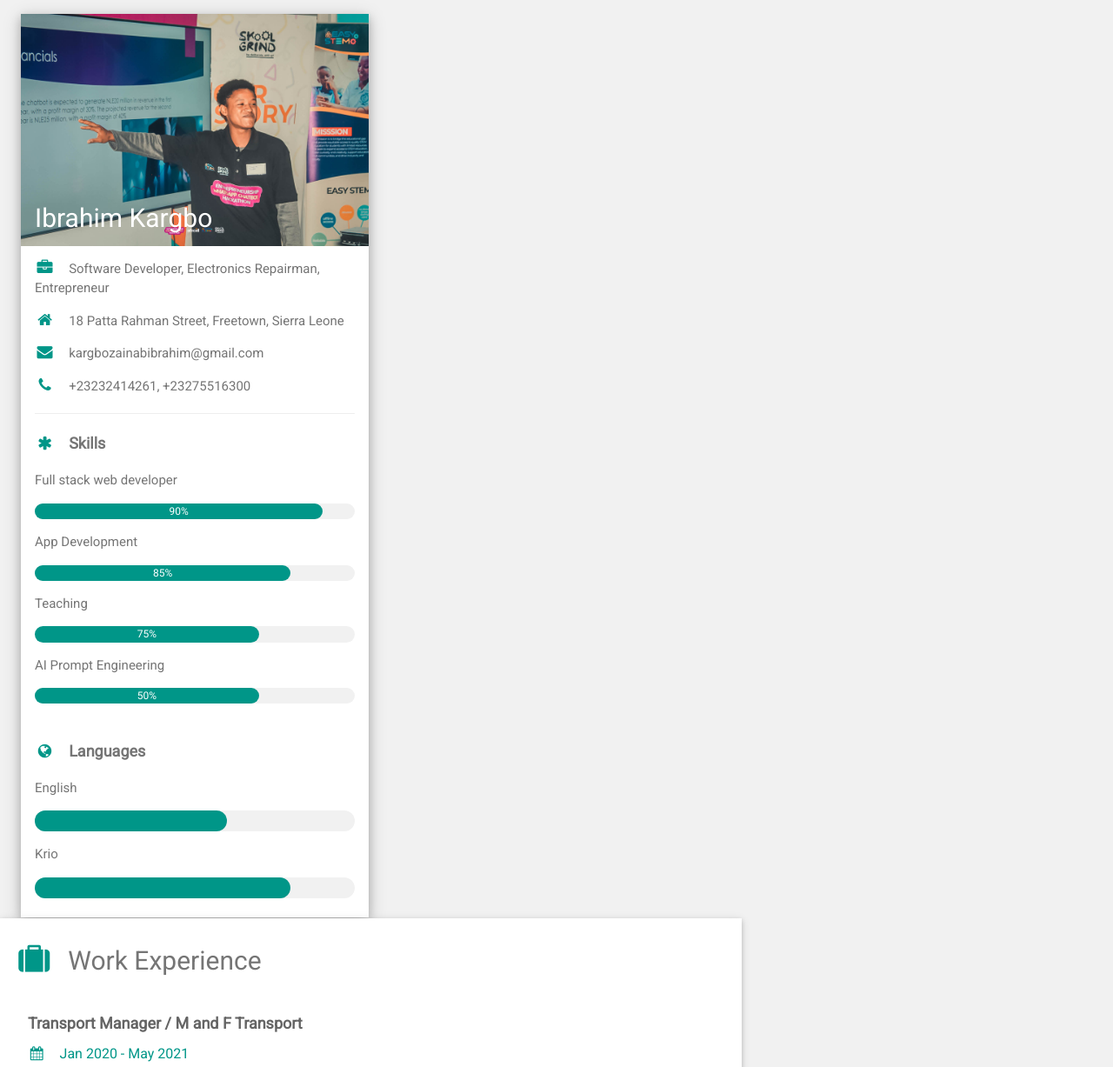
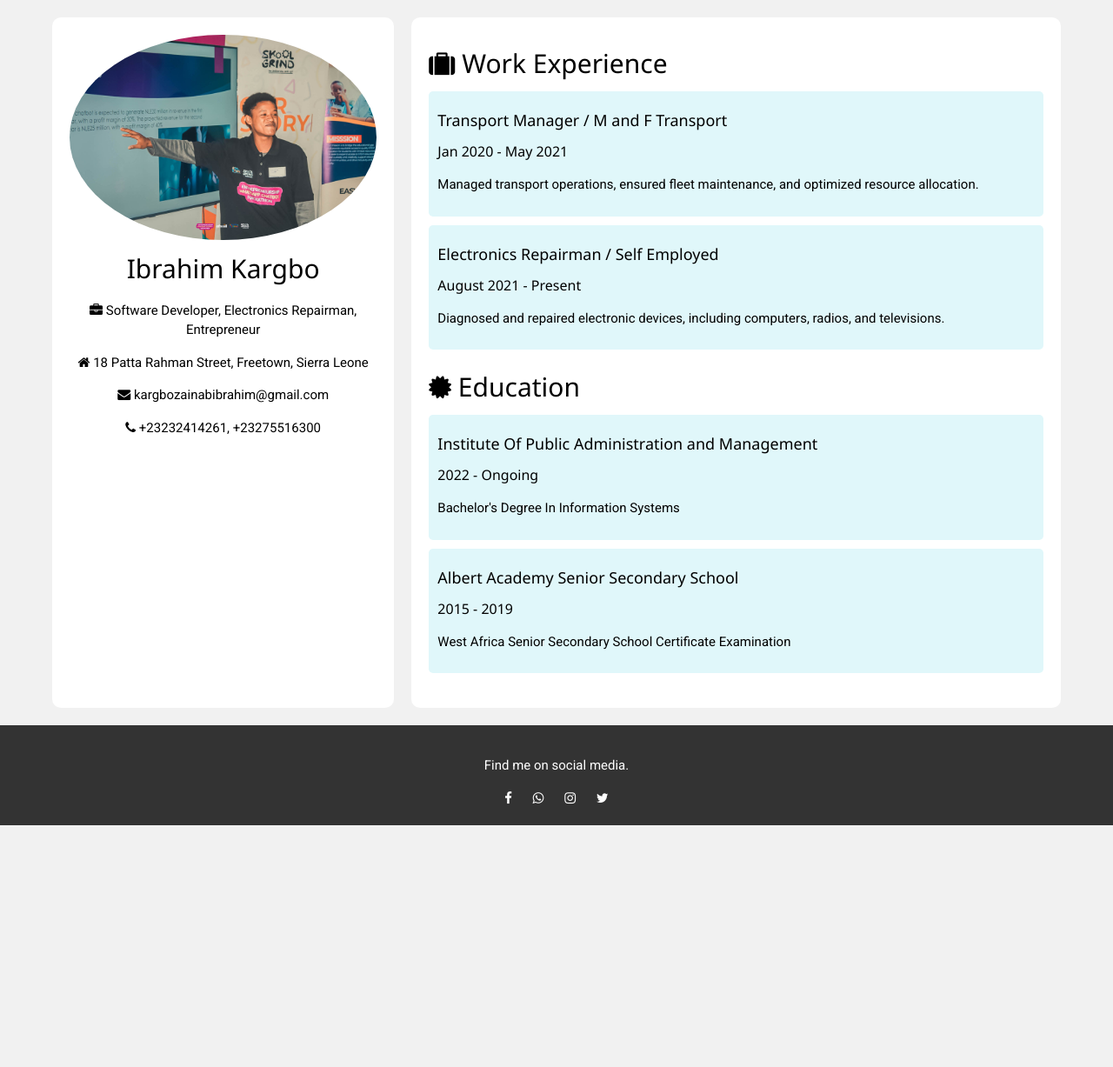
Before and after one commit to Emrysisata/chicken-cv, a plain HTML site: page index.html in a window 1280 px wide. Shown: the top 1227 px of the page at 87% size. After the commit the page ends 949 px from the top, so only its background shows below. Drawn offline with nearby package versions, Linux system fonts and the light colour scheme.

Commit message:
Update index.html

```diff
--- a/index.html
+++ b/index.html
@@ -1,140 +1,145 @@
 <!DOCTYPE html>
-<html>
+<html lang="en">
 <head>
-    <title>IBRAHIM KARGB0</title>
     <meta charset="UTF-8">
     <meta name="viewport" content="width=device-width, initial-scale=1">
+    <title>Ibrahim Kargbo</title>
     <link rel="stylesheet" href="https://www.w3schools.com/w3css/4/w3.css">
-    <link rel='stylesheet' href='https://fonts.googleapis.com/css?family=Roboto'>
+    <link rel="stylesheet" href="https://fonts.googleapis.com/css?family=Roboto">
     <link rel="stylesheet" href="https://cdnjs.cloudflare.com/ajax/libs/font-awesome/4.7.0/css/font-awesome.min.css">
+
     <style>
-    html,body,h1,h2,h3,h4,h5,h6 {font-family: "Roboto", sans-serif}
+        body {
+            font-family: "Roboto", sans-serif;
+            margin: 0;
+            padding: 0;
+            background-color: #f4f4f4;
+        }
+
+        .container {
+            display: flex;
+            flex-wrap: wrap;
+            gap: 20px;
+            max-width: 1200px;
+            margin: auto;
+            padding: 20px;
+        }
+
+        .profile-card {
+            flex: 1;
+            min-width: 300px;
+            background: white;
+            padding: 20px;
+            border-radius: 10px;
+            text-align: center;
+        }
+
+        .profile-header img {
+            max-width: 100%;
+            height: auto;
+            border-radius: 50%;
+        }
+
+        .content {
+            flex: 2;
+            min-width: 300px;
+            background: white;
+            padding: 20px;
+            border-radius: 10px;
+        }
+
+        .section {
+            margin-bottom: 20px;
+        }
+
+        .job, .education {
+            background: #e0f7fa;
+            padding: 10px;
+            margin-bottom: 10px;
+            border-radius: 5px;
+        }
+
+        footer {
+            text-align: center;
+            padding: 20px;
+            background: #333;
+            color: white;
+        }
+
+        footer a {
+            margin: 0 10px;
+            color: white;
+            text-decoration: none;
+        }
+
+        @media screen and (max-width: 768px) {
+            .container {
+                flex-direction: column;
+                align-items: center;
+            }
+
+            .profile-card, .content {
+                width: 100%;
+            }
+        }
     </style>
 </head>
 <body class="w3-light-grey">
 
-<!-- Page Container -->
-<div class="w3-content w3-margin-top" style="max-width:1400px;">
-
-  <!-- The Grid -->
-  <div class="w3-row-padding w3-container">
-
+<div class="container">
     <!-- Left Column -->
-    <div class="w3-third">
-
-      <div class="w3-white w3-text-grey w3-card-4">
-        <div class="w3-display-container w3-text-white">
-          <img src="profile_pic.jpg" style="width:100%" alt="Avatar">
-          <div class="w3-display-bottomleft w3-container w3-text-white">
+    <div class="profile-card">
+        <div class="profile-header">
+            <img src="profile_pic.jpg" alt="Avatar">
             <h2>Ibrahim Kargbo</h2>
         </div>
+        <div class="profile-details">
+            <p><i class="fa fa-briefcase"></i> Software Developer, Electronics Repairman, Entrepreneur</p>
+            <p><i class="fa fa-home"></i> 18 Patta Rahman Street, Freetown, Sierra Leone</p>
+            <p><i class="fa fa-envelope"></i> kargbozainabibrahim@gmail.com</p>
+            <p><i class="fa fa-phone"></i> +23232414261, +23275516300</p>
         </div>
-        <div class="w3-container">
-          <p><i class="fa fa-briefcase fa-fw w3-margin-right w3-large w3-text-teal"></i>Software Developer, Electronics Repairman, Entrepreneur</p>
-          <p><i class="fa fa-home fa-fw w3-margin-right w3-large w3-text-teal"></i>18 Patta Rahman Street, Freetown, Sierra Leone</p>
-          <p><i class="fa fa-envelope fa-fw w3-margin-right w3-large w3-text-teal"></i>kargbozainabibrahim@gmail.com</p>
-          <p><i class="fa fa-phone fa-fw w3-margin-right w3-large w3-text-teal"></i>+23232414261, +23275516300</p>
-          <hr>
-
-          <p class="w3-large"><b><i class="fa fa-asterisk fa-fw w3-margin-right w3-text-teal"></i>Skills</b></p>
-          <p>Full stack web developer</p>
-          <div class="w3-light-grey w3-round-xlarge w3-small">
-            <div class="w3-container w3-center w3-round-xlarge w3-teal" style="width:90%">90%</div>
-          </div>
-          <p>App Development</p>
-          <div class="w3-light-grey w3-round-xlarge w3-small">
-            <div class="w3-container w3-center w3-round-xlarge w3-teal" style="width:80%">
-              <div class="w3-center w3-text-white">85%</div>
-            </div>
-          </div>
-          <p>Teaching</p>
-          <div class="w3-light-grey w3-round-xlarge w3-small">
-            <div class="w3-container w3-center w3-round-xlarge w3-teal" style="width:70%">75%</div>
-          </div>
-          <p>AI Prompt Engineering</p>
-          <div class="w3-light-grey w3-round-xlarge w3-small">
-            <div class="w3-container w3-center w3-round-xlarge w3-teal" style="width:70%">50%</div>
-          </div>
-          <br>
-
-          <p class="w3-large w3-text-theme"><b><i class="fa fa-globe fa-fw w3-margin-right w3-text-teal"></i>Languages</b></p>
-          <p>English</p>
-          <div class="w3-light-grey w3-round-xlarge">
-            <div class="w3-round-xlarge w3-teal" style="height:24px;width:60%"></div>
-          </div>
-          <p>Krio</p>
-          <div class="w3-light-grey w3-round-xlarge">
-            <div class="w3-round-xlarge w3-teal" style="height:24px;width:80%"></div>
-          </div>
-          </div>
-          <br>
-        </div>
-      </div><br>
-
-    <!-- End Left Column -->
     </div>
 
     <!-- Right Column -->
-    <div class="w3-twothird">
-
-      <div class="w3-container w3-card w3-white w3-margin-bottom">
-        <h2 class="w3-text-grey w3-padding-16"><i class="fa fa-suitcase fa-fw w3-margin-right w3-xxlarge w3-text-teal"></i>Work Experience</h2>
-        <div class="w3-container w3-mobile">
-          <h5 class="w3-opacity"><b>Transport Manager / M and F Transport</b></h5>
-          <h6 class="w3-text-teal"><i class="fa fa-calendar fa-fw w3-margin-right"></i>Jan 2020 - May 2021</h6>
-          <p>Directed and managed transportation activities, including dispatching, routing, and tracking. Ensured compliance with safety regulations and optimized resource utilization. Oversaw truck repairs to maintain fleet efficiency. Promoted operational excellence and facilitated effective communication within the team.</p>
-          <hr>
+    <div class="content">
+        <div class="section">
+            <h2><i class="fa fa-suitcase"></i> Work Experience</h2>
+            <div class="job">
+                <h5>Transport Manager / M and F Transport</h5>
+                <h6>Jan 2020 - May 2021</h6>
+                <p>Managed transport operations, ensured fleet maintenance, and optimized resource allocation.</p>
             </div>
-        <div class="w3-container">
-          <h5 class="w3-opacity"><b>Electronics Repairman / Self Employed</b></h5>
-          <h6 class="w3-text-teal"><i class="fa fa-calendar fa-fw w3-margin-right"></i>August 2021 - <i><h6 class="w3-margin-right">Current</h6></i> </h6>
-          <p>Independently diagnosed and repaired electronic equipment, including computers, radios, televisions, and communication systems. Read technical manuals, performed routine servicing, and oversaw troubleshooting and repairs</p>
-          <hr>
-        </div>
-
-      </div>
-
-      <div class="w3-container w3-card w3-white">
-        <h2 class="w3-text-grey w3-padding-16"><i class="fa fa-certificate fa-fw w3-margin-right w3-xxlarge w3-text-teal"></i>Education</h2>
-        <div class="w3-container">
-          <h5 class="w3-opacity"><b>Institute Of Public Administration and Management</b></h5>
-          <h6 class="w3-text-teal"><i class="fa fa-calendar fa-fw w3-margin-right"></i>2022 - Ongoing</h6>
-          <p>Bachelor's Degree In Information Systems</p>
-          <hr>
-        </div>
-        <div class="w3-container">
-          <h5 class="w3-opacity"><b>Albert Academy Senior Secondary School</b></h5>
-          <h6 class="w3-text-teal"><i class="fa fa-calendar fa-fw w3-margin-right"></i>2015 - 2019</h6>
-          <p>West Africa Senior Secondary School Certificate Examination</p>
-          <hr>
-        </div>
-        <div class="w3-container">
-          <h5 class="w3-opacity"><b>Albert Academy Secondary School</b></h5>
-          <h6 class="w3-text-teal"><i class="fa fa-calendar fa-fw w3-margin-right"></i>2012 - 2015</h6>
-          <p>Basic Education Certificate Examination</p><br>
+            <div class="job">
+                <h5>Electronics Repairman / Self Employed</h5>
+                <h6>August 2021 - Present</h6>
+                <p>Diagnosed and repaired electronic devices, including computers, radios, and televisions.</p>
             </div>
         </div>
 
-    <!-- End Right Column -->
+        <div class="section">
+            <h2><i class="fa fa-certificate"></i> Education</h2>
+            <div class="education">
+                <h5>Institute Of Public Administration and Management</h5>
+                <h6>2022 - Ongoing</h6>
+                <p>Bachelor's Degree In Information Systems</p>
+            </div>
+            <div class="education">
+                <h5>Albert Academy Senior Secondary School</h5>
+                <h6>2015 - 2019</h6>
+                <p>West Africa Senior Secondary School Certificate Examination</p>
+            </div>
+        </div>
+    </div>
 </div>
 
-  <!-- End Grid -->
-  </div>
-
-  <!-- End Page Container -->
-
-
-<!-- Footer. This section contains an ad for W3Schools Spaces. You can leave it to support us. -->
-<footer class="w3-container w3-center">
+<footer>
     <p>Find me on social media.</p>
-  <a href="https://www.facebook.com/emrys.dgen"><i class="fa fa-facebook-official w3-hover-opacity"></i></a>
-  <a href="https://wa.link/3072aw"><i class="fa fa-whatsapp w3-hover-opacity"></i></a>
-  <a href="https://www.instagram.com/kargbo3912"><i class="fa fa-instagram w3-hover-opacity"></i></a>
-  <a href="https://twitter.com/Ibrahimksalone1"<i class="fa fa-twitter w3-hover-opacity"></i></a>
-  <!--<i class="fa fa-linkedin w3-hover-opacity"></i>-->
+    <a href="https://www.facebook.com/emrys.dgen"><i class="fa fa-facebook"></i></a>
+    <a href="https://wa.link/3072aw"><i class="fa fa-whatsapp"></i></a>
+    <a href="https://www.instagram.com/kargbo3912"><i class="fa fa-instagram"></i></a>
+    <a href="https://twitter.com/Ibrahimksalone1"><i class="fa fa-twitter"></i></a>
 </footer>
-
-
 
 </body>
 </html>
```
Lines whose indentation alone changed are shown as unchanged.
